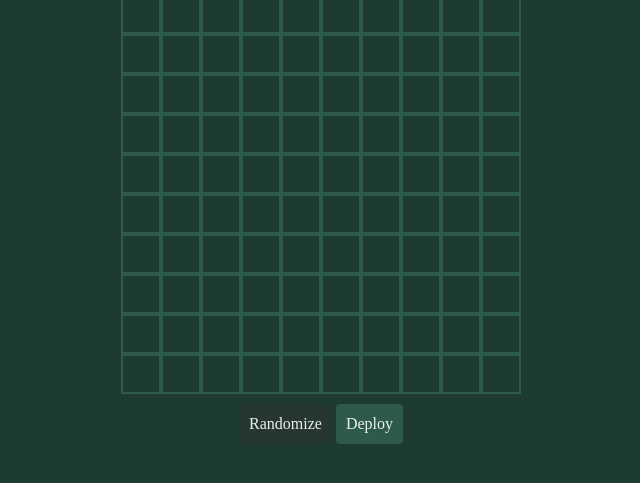
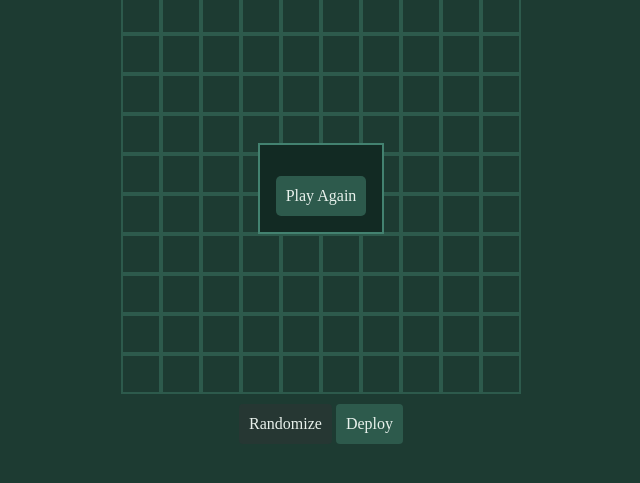
Before and after one commit to luscious-scoop/battleship, a website built with webpack: page src/template.html in a window 1280 px wide. Shown: the part 67-550 px from the top of the page, without its empty margins (319-959 px from the left). Built offline with nearby package versions, Linux system fonts and the light colour scheme.

Commit message:
create endGame dialog with its styling

```diff
--- a/src/style.css
+++ b/src/style.css
@@ -84,6 +84,12 @@
   --randomize-btn-hover: #334c46;
   --deploy-btn-hover: #438270;
   --card-bg-clr: #122a23;
+  --dialog-bg: #122a23;
+  --dialog-border: #438270;
+  --dialog-header: #e8f1ec;
+  --winner-text: #e5c158;
+  --play-again-bg: #2d5a4c;
+  --play-again-bg-hover: #65ab97;
 }
 
 body {
@@ -208,3 +214,40 @@
   gap: 68px;
   justify-content: center;
 }
+
+dialog {
+  background-color: var(--dialog-bg);
+  display: flex;
+  flex-direction: column;
+  gap: 15px;
+
+  border: 2px solid var(--dialog-border);
+}
+
+dialog p {
+  text-align: center;
+  color: var(--winner-text);
+  text-transform: capitalize;
+  gap: 10px;
+}
+
+dialog div {
+  display: flex;
+  justify-content: center;
+}
+
+dialog button {
+  background-color: var(--play-again-bg);
+  padding: 8px 10px;
+  border-radius: 5px;
+  border: none;
+  color: var(--btn-text-clr);
+}
+
+dialog button:hover {
+  background-color: var(--play-again-bg-hover);
+}
+
+dialog::backdrop {
+  background-color: rgba(18, 42, 35, 0.85);
+}
--- a/src/template.html
+++ b/src/template.html
@@ -23,5 +23,12 @@
         <button disabled="true" class="deploy-btn">Deploy</button>
       </div>
     </main>
+
+    <dialog>
+      <p></p>
+      <div>
+        <button>Play Again</button>
+      </div>
+    </dialog>
   </body>
 </html>
```
